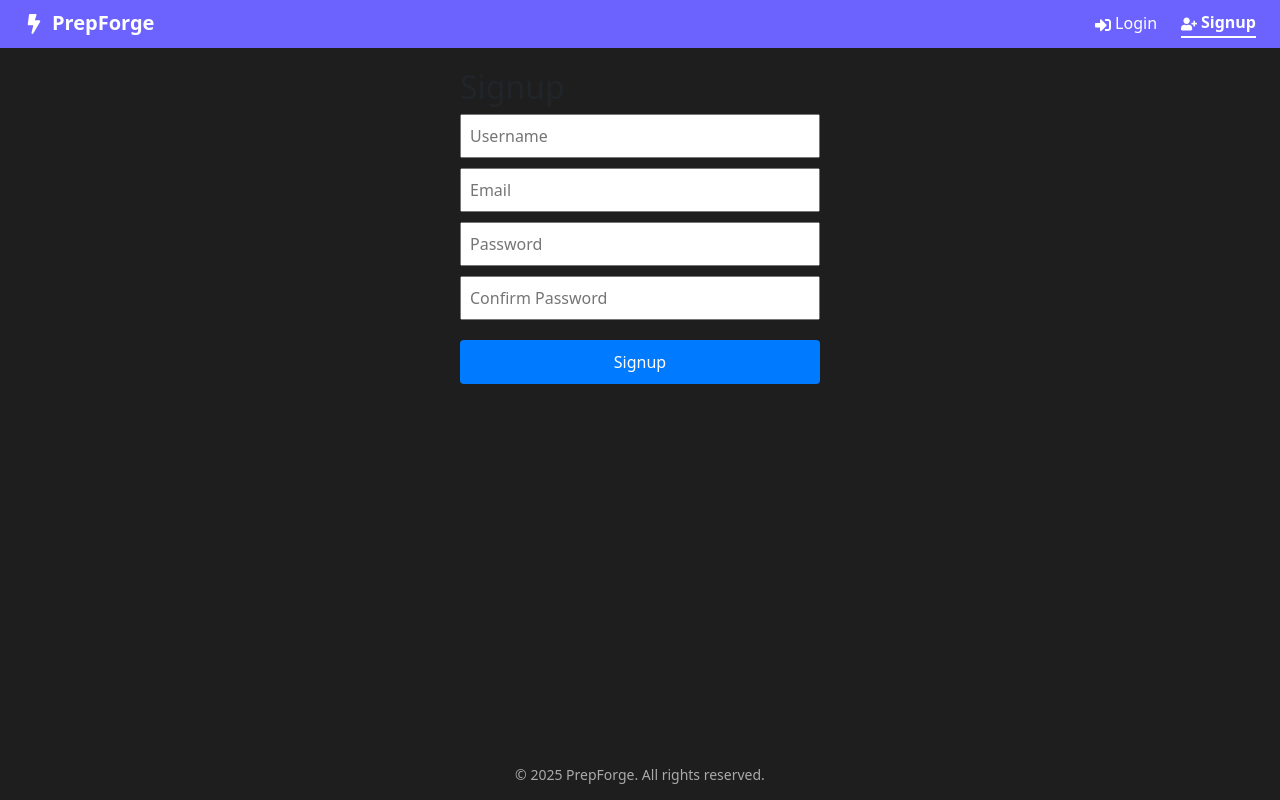
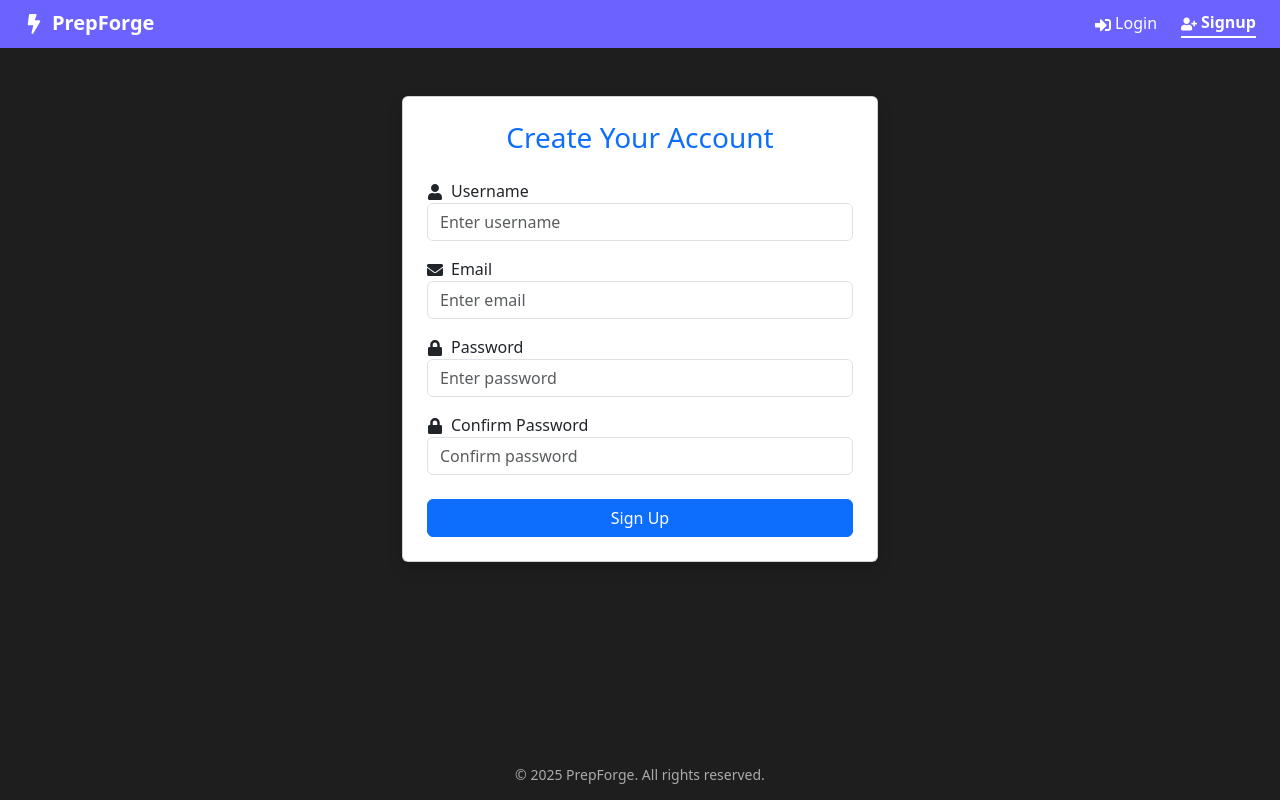
Before and after one commit to Vedk1806/PrepForge, a React (Vite) app in the folder frontend/: page /signup in a window 1280 px wide. Built offline with nearby package versions, Linux system fonts and the light colour scheme.

Commit message:
Fixed a bug on questionsPage

```diff
--- a/frontend/src/pages/LoginPage.jsx
+++ b/frontend/src/pages/LoginPage.jsx
@@ -1,3 +1,95 @@
+// import React, { useState } from 'react';
+// import API from '../services/api';
+// import { useNavigate } from 'react-router-dom';
+// import { jwtDecode } from 'jwt-decode';
+// import { FaUser, FaLock } from 'react-icons/fa';
+// import 'bootstrap/dist/css/bootstrap.min.css';
+
+// function LoginPage() {
+//   const navigate = useNavigate();
+//   const [username, setUsername] = useState('');
+//   const [password, setPassword] = useState('');
+
+//   const handleLogin = async (e) => {
+//     e.preventDefault();
+//     try {
+//       const response = await API.post('token/', { username, password });
+//       const { access } = response.data;
+//       localStorage.setItem('accessToken', access);
+//       const decoded = jwtDecode(access);
+//       localStorage.setItem('user_id', decoded.user_id);
+//       alert('Login Successful! 🚀');
+//       navigate('/');
+//     } catch (error) {
+//       console.error('Login failed:', error.response?.data || error.message);
+//       alert('Login failed. Please check your credentials.');
+//     }
+//   };
+
+//   return (
+//     <div className="d-flex flex-column align-items-center justify-content-center min-vh-100 bg-dark text-light">
+//       {/* <img
+//         src="/coder.svg"
+//         alt="logo"
+//         style={{ width: '200px', height: '200px', marginBottom: '-50px', marginTop: '-190px' }}
+//       />
+
+//       <h5 className="text-center mb-4" style={{ color: '#ccc', maxWidth: '500px', marginBottom:'50px' }}>
+//         Your personal coding prep space — smart, focused, and tailored to your role.
+//       </h5> */}
+
+//       <img
+//           src="/coder.svg"
+//           alt="logo"
+//           className="img-fluid mb-3"
+//           style={{ width: '180px', height: '180px',  marginTop:'-60px' }}
+//         />
+//         <h5 className="text-light" style={{ maxWidth: '500px', margin: '0 auto',  marginBottom:'50px' }}>
+//           Your personal coding prep space — smart, focused, and tailored to your role.
+//         </h5>
+
+//       <div className="card shadow" style={{ width: '100%', maxWidth: '400px', backgroundColor: '#2c2c2c' }}>
+//         <div className="card-body">
+//           <h4 className="card-title text-center mb-4 text-white">Login to <span style={{ color: '#6c63ff' }}>PrepForge</span></h4>
+//           <form onSubmit={handleLogin}>
+//             <div className="mb-3 input-group">
+//               <span className="input-group-text bg-secondary text-white"><FaUser /></span>
+//               <input
+//                 type="text"
+//                 className="form-control bg-dark text-light border-secondary"
+//                 placeholder="Username"
+//                 value={username}
+//                 onChange={(e) => setUsername(e.target.value)}
+//                 required
+//               />
+//             </div>
+//             <div className="mb-3 input-group">
+//               <span className="input-group-text bg-secondary text-white"><FaLock /></span>
+//               <input
+//                 type="password"
+//                 className="form-control bg-dark text-light border-secondary"
+//                 placeholder="Password"
+//                 value={password}
+//                 onChange={(e) => setPassword(e.target.value)}
+//                 required
+//               />
+//             </div>
+//             <button type="submit" className="btn btn-primary w-100">
+//               Login
+//             </button>
+//           </form>
+//         </div>
+//       </div>
+//     </div>
+//   );
+// }
+
+// export default LoginPage;
+
+
+
+
+
 import React, { useState } from 'react';
 import API from '../services/api';
 import { useNavigate } from 'react-router-dom';
@@ -49,7 +141,7 @@ function LoginPage() {
     />
 
     <h2 style={{ textAlign: 'center', color: '#aaa', marginTop: '-10px', marginBottom:'50px' }}>
-    Your personal coding prep space — smart, focused, and tailored to your role.
+    Your personal interview prep space — smart, focused, and tailored to your role.
     </h2>
       <div style={{
         flexGrow: 1,
--- a/frontend/src/pages/QuestionsPage.jsx
+++ b/frontend/src/pages/QuestionsPage.jsx
@@ -101,34 +101,72 @@ function QuestionsPage() {
     }
   };
 
+  // const handleProgressUpdate = async (questionId, status) => {
+  //   try {
+  //     const accessToken = localStorage.getItem('accessToken');
+  //     const progressRes = await API.get('progress/', {
+  //       headers: { Authorization: `Bearer ${accessToken}` },
+  //     });
+  //     const existing = progressRes.data.find((p) => p.question.id === questionId);
+  //     if (existing) {
+  //       const patchRes = await API.patch(`progress/${existing.id}/`, { status }, {
+  //         headers: { Authorization: `Bearer ${accessToken}` },
+  //       });
+  //       setQuestions((prev) =>
+  //         prev.map((q) => (q.id === questionId ? { ...q, status: patchRes.data.status } : q))
+  //       );
+  //     } else {
+  //       const postRes = await API.post('progress/', { question: questionId, status }, {
+  //         headers: { Authorization: `Bearer ${accessToken}` },
+  //       });
+  //       setQuestions((prev) =>
+  //         prev.map((q) => (q.id === questionId ? { ...q, status: postRes.data.status } : q))
+  //       );
+  //     }
+  //     alert(`Progress updated to ${status}`);
+  //   } catch (error) {
+  //     console.error('Error updating progress:', error);
+  //     alert('Failed to update progress.');
+  //   }
+  // };
+
   const handleProgressUpdate = async (questionId, status) => {
     try {
       const accessToken = localStorage.getItem('accessToken');
       const progressRes = await API.get('progress/', {
         headers: { Authorization: `Bearer ${accessToken}` },
       });
+
       const existing = progressRes.data.find((p) => p.question.id === questionId);
+
       if (existing) {
-        const patchRes = await API.patch(`progress/${existing.id}/`, { status }, {
-          headers: { Authorization: `Bearer ${accessToken}` },
-        });
-        setQuestions((prev) =>
-          prev.map((q) => (q.id === questionId ? { ...q, status: patchRes.data.status } : q))
+        await API.patch(
+          `progress/${existing.id}/`,
+          { status },
+          { headers: { Authorization: `Bearer ${accessToken}` } }
         );
       } else {
-        const postRes = await API.post('progress/', { question: questionId, status }, {
-          headers: { Authorization: `Bearer ${accessToken}` },
-        });
-        setQuestions((prev) =>
-          prev.map((q) => (q.id === questionId ? { ...q, status: postRes.data.status } : q))
+        await API.post(
+          'progress/',
+          { question: questionId, status },
+          { headers: { Authorization: `Bearer ${accessToken}` } }
         );
       }
+
+      // 🔥 Optimistic UI Update — update the local state immediately
+      setQuestions((prev) =>
+        prev.map((q) =>
+          q.id === questionId ? { ...q, status } : q
+        )
+      );
+
       alert(`Progress updated to ${status}`);
     } catch (error) {
       console.error('Error updating progress:', error);
       alert('Failed to update progress.');
     }
   };
+
 
   const handleGlobalAskAI = async () => {
     if (!aiInput.trim()) return;
--- a/frontend/src/pages/SignupPage.jsx
+++ b/frontend/src/pages/SignupPage.jsx
@@ -1,6 +1,8 @@
 import React, { useState } from 'react';
 import API from '../services/api';
 import { useNavigate } from 'react-router-dom';
+import 'bootstrap/dist/css/bootstrap.min.css';
+import { FaUser, FaEnvelope, FaLock } from 'react-icons/fa';
 
 function SignupPage() {
   const [formData, setFormData] = useState({
@@ -33,7 +35,7 @@ function SignupPage() {
       const response = await API.post('register/', formData);
       console.log('Signup successful:', response.data);
       alert('Signup successful! 🎉 You can now login.');
-      navigate('/login');  // Redirect to Login Page
+      navigate('/login');
     } catch (err) {
       console.error('Signup failed:', err.response?.data || err.message);
       setError(err.response?.data?.error || 'Signup failed. Please try again.');
@@ -41,58 +43,64 @@ function SignupPage() {
   };
 
   return (
-    <div style={{ maxWidth: '400px', margin: 'auto', padding: '20px' }}>
-      <h2>Signup</h2>
-      {error && <p style={{ color: 'red' }}>{error}</p>}
+    <div className="container mt-5" style={{ maxWidth: '500px' }}>
+      <div className="card shadow p-4">
+        <h3 className="text-center mb-4 text-primary">Create Your Account</h3>
+        {error && <div className="alert alert-danger">{error}</div>}
         <form onSubmit={handleSubmit}>
+          <div className="form-group mb-3">
+            <label><FaUser className="me-2" />Username</label>
             <input
               type="text"
               name="username"
-          placeholder="Username"
+              className="form-control"
+              placeholder="Enter username"
               value={formData.username}
               onChange={handleChange}
               required
-          style={{ display: 'block', marginBottom: '10px', width: '100%', padding: '8px' }}
             />
+          </div>
+          <div className="form-group mb-3">
+            <label><FaEnvelope className="me-2" />Email</label>
             <input
               type="email"
               name="email"
-          placeholder="Email"
+              className="form-control"
+              placeholder="Enter email"
               value={formData.email}
               onChange={handleChange}
               required
-          style={{ display: 'block', marginBottom: '10px', width: '100%', padding: '8px' }}
             />
+          </div>
+          <div className="form-group mb-3">
+            <label><FaLock className="me-2" />Password</label>
             <input
               type="password"
               name="password1"
-          placeholder="Password"
+              className="form-control"
+              placeholder="Enter password"
               value={formData.password1}
               onChange={handleChange}
               required
-          style={{ display: 'block', marginBottom: '10px', width: '100%', padding: '8px' }}
             />
+          </div>
+          <div className="form-group mb-4">
+            <label><FaLock className="me-2" />Confirm Password</label>
             <input
               type="password"
               name="password2"
-          placeholder="Confirm Password"
+              className="form-control"
+              placeholder="Confirm password"
               value={formData.password2}
               onChange={handleChange}
               required
-          style={{ display: 'block', marginBottom: '20px', width: '100%', padding: '8px' }}
             />
-        <button type="submit" style={{
-          width: '100%',
-          padding: '10px',
-          backgroundColor: '#007bff',
-          color: 'white',
-          border: 'none',
-          borderRadius: '4px',
-          cursor: 'pointer'
-        }}>
-          Signup
+          </div>
+          <button type="submit" className="btn btn-primary w-100">
+            Sign Up
           </button>
         </form>
+      </div>
     </div>
   );
 }
```
Also changed, not shown: 1 other file (tests, documents, lock files or other folders). Lines whose indentation alone changed are shown as unchanged.
